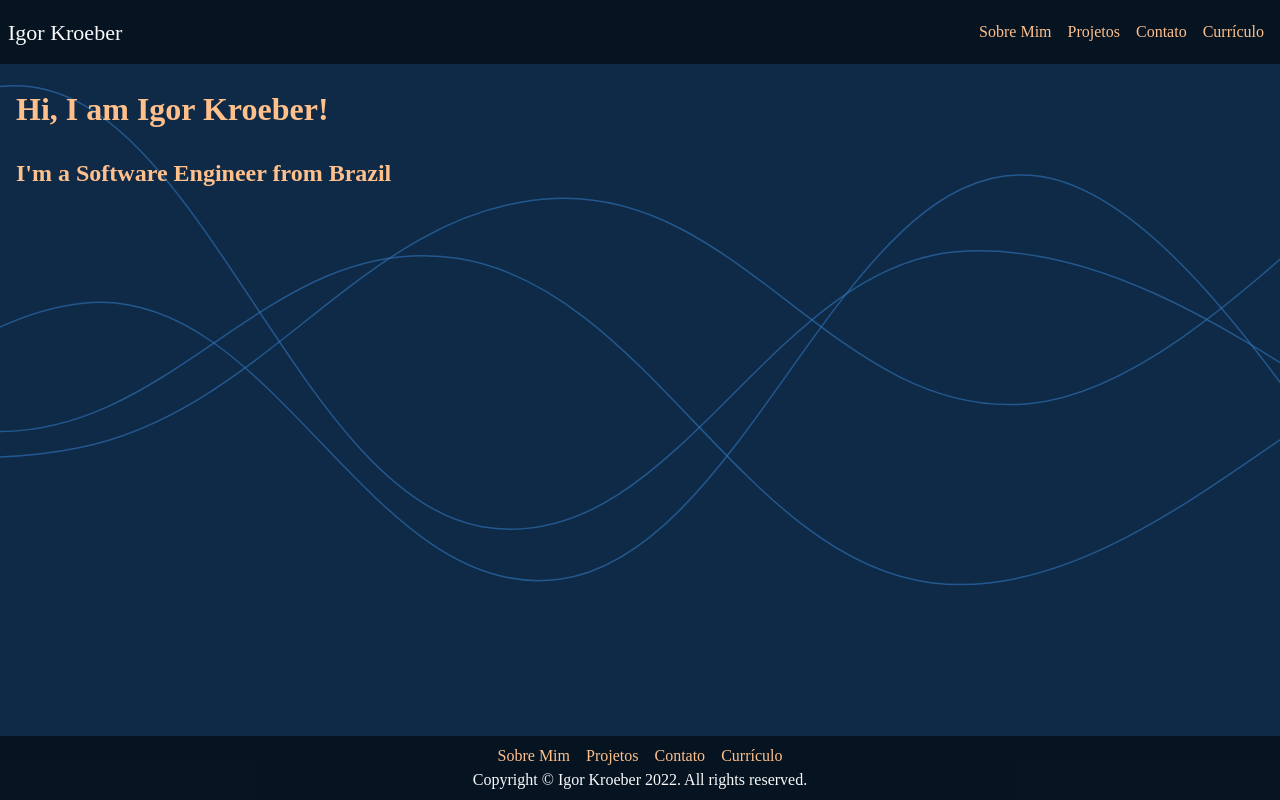
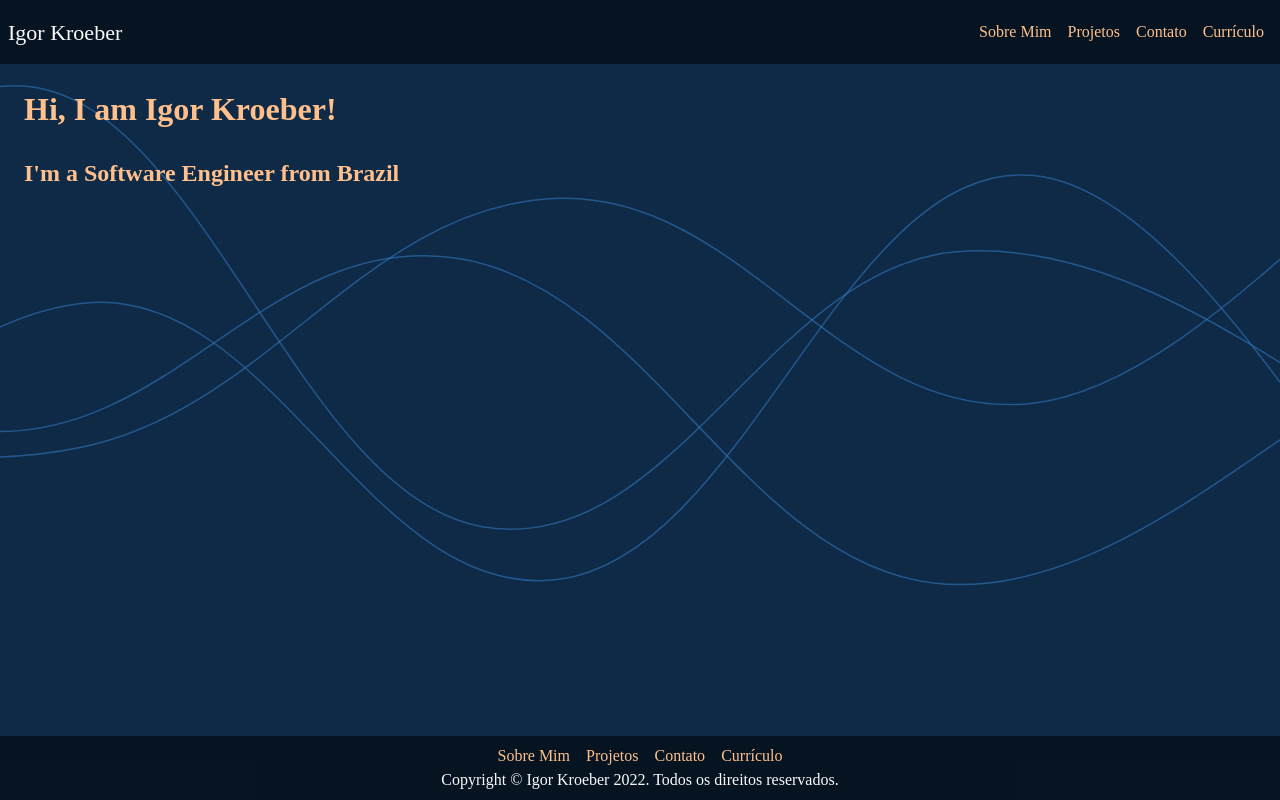
Before and after one commit to ikroeber/ikroeber.github.io, a Vue app: page / in a window 1280 px wide. Built offline with nearby package versions, Linux system fonts and the light colour scheme; a web font is replaced by a local one.

Commit message:
Cursor de seleção textual funcional

```diff
--- a/src/components/Footer.vue
+++ b/src/components/Footer.vue
@@ -5,7 +5,7 @@
         {{ link.name }}
       </a>
     </nav>
-    {{ copyrightNotice }}
+    <span>{{ copyrightNotice }}</span>
   </footer>
 </template>
 
@@ -19,7 +19,7 @@ export default {
     return {
       colors,
       links: pages,
-      copyrightNotice: "Copyright © Igor Kroeber 2022. All rights reserved.",
+      copyrightNotice: "Copyright © Igor Kroeber 2022. Todos os direitos reservados.",
     };
   },
   methods: {
@@ -58,6 +58,10 @@ footer a:hover {
   color: #33ffb8;
 }
 
+footer span {
+  cursor: text;
+}
+
 @media screen and (max-width: 800px) {
   footer {
     font-size: 12px;
--- a/src/components/Header.vue
+++ b/src/components/Header.vue
@@ -1,6 +1,6 @@
 <template>
   <header>
-    <div id="headerText">Igor Kroeber</div>
+    <span id="headerText">Igor Kroeber</span>
     <div>
       <div id="headerRight">
         <a v-for="link in links" :key="link.name" :href="link.url">
@@ -51,6 +51,7 @@ header {
 #headerText {
   color: #fafafa;
   font-size: 22px;
+  cursor: text;
 }
 
 header a {
--- a/src/components/LandingPage.vue
+++ b/src/components/LandingPage.vue
@@ -13,12 +13,19 @@ export default {};
 
 <style scoped>
 article {
-  padding-left: 1em;
-  padding-right: 1em;
+  padding-left: 1.5em;
+  padding-right: 1.5em;
   background-image: url('../assets/background.svg');
   background-size: cover;
   background-attachment: fixed;
   height: 100%;
   padding-top: 4em;
 }
+
+h1,
+h2,
+p,
+span {
+  cursor: text;
+}
 </style>
```
